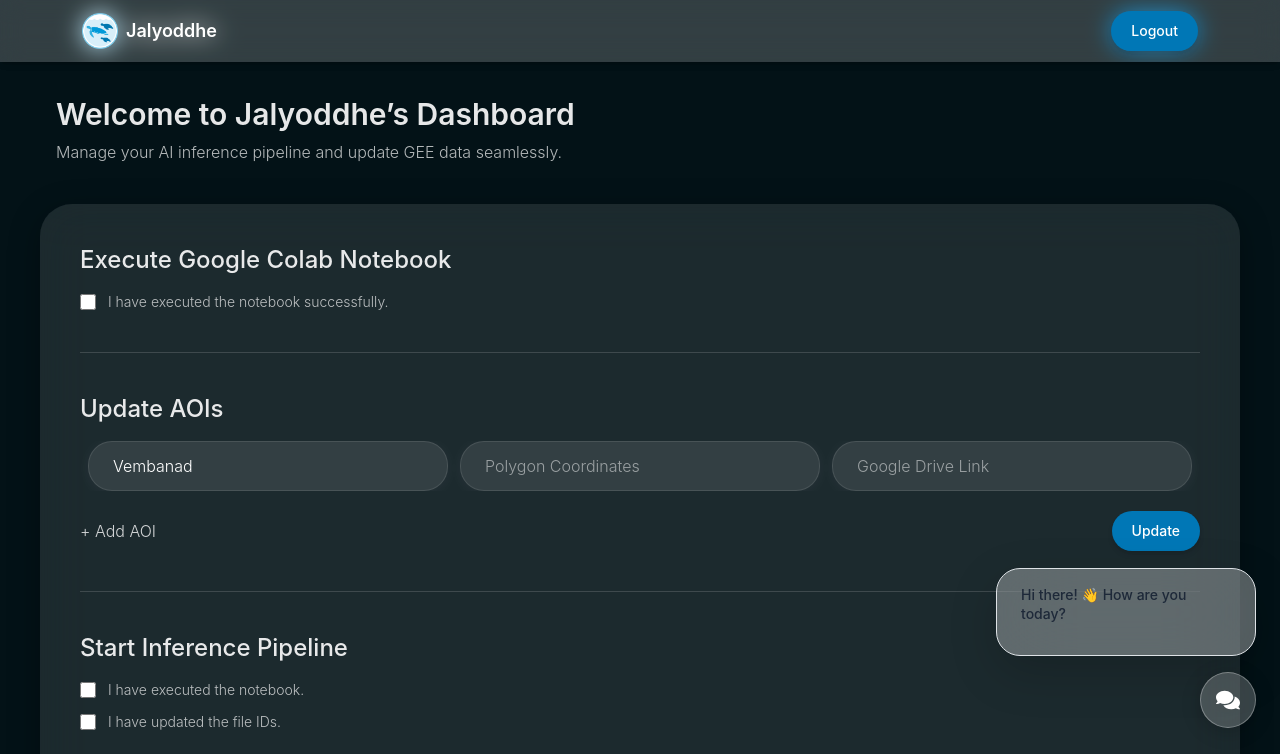
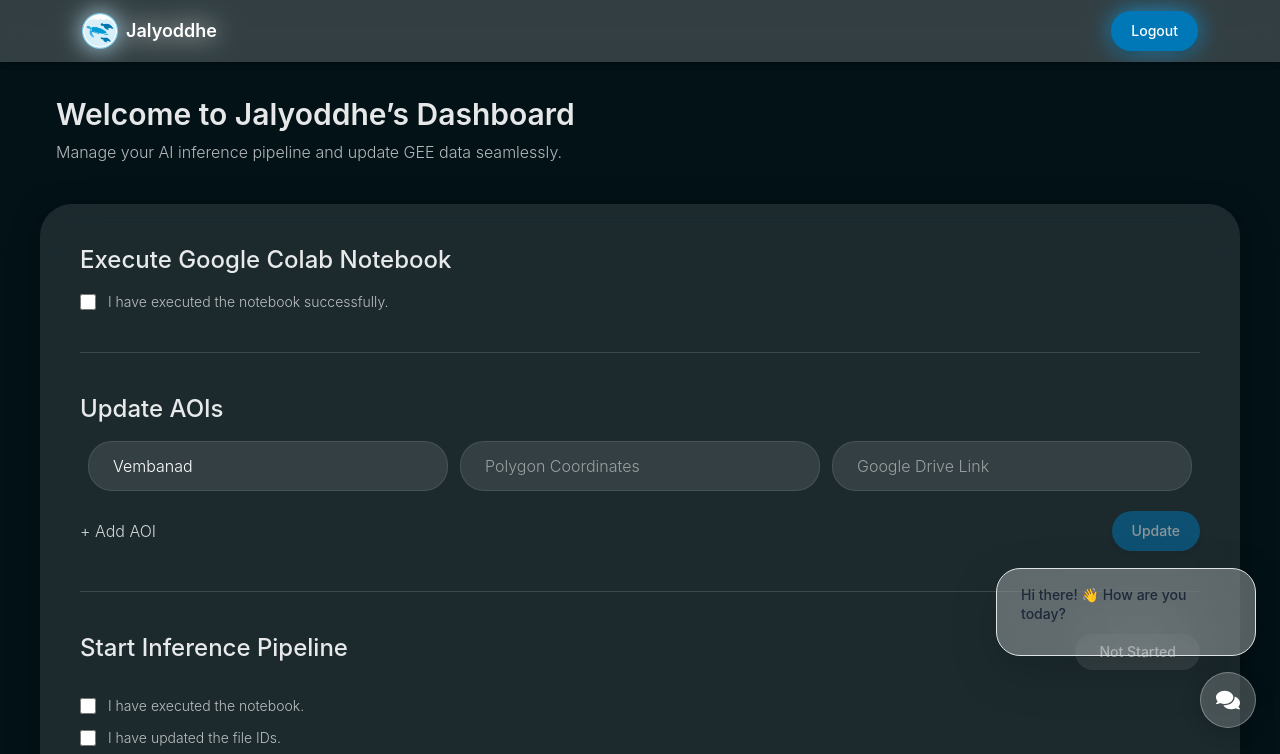
Before and after one commit to Mayuresh-22/jalyoddhe, a React (Vite) app in the folder frontend/jalyoddhe/: page /admin/dashboard in a window 1280 px wide. Shown: the top 754 px of the page. Built offline with nearby package versions, Linux system fonts and the light colour scheme.

Commit message:
Add status indicators and sequential execution logic in the AdminDashboard page

```diff
--- a/frontend/jalyoddhe/src/index.css
+++ b/frontend/jalyoddhe/src/index.css
@@ -118,3 +118,18 @@ body {
 html {
   scroll-behavior: smooth;
 }
+
+@keyframes heartbeatGlow {
+  0%, 100% {
+    background-color: rgba(255, 255, 255, 0.12);
+    box-shadow: 0 0 4px rgba(255, 255, 255, 0.2);
+  }
+  50% {
+    background-color: rgba(255, 255, 255, 0.24);
+    box-shadow: 0 0 8px rgba(255, 255, 255, 0.35);
+  }
+}
+
+.heartbeat {
+  animation: heartbeatGlow 1.4s ease-in-out infinite;
+}
--- a/frontend/jalyoddhe/src/pages/AdminDashboard.jsx
+++ b/frontend/jalyoddhe/src/pages/AdminDashboard.jsx
@@ -6,10 +6,17 @@ const AdminDashboard = () => {
   const [aoiList, setAoiList] = useState([
     { name: "Vembanad", polygon: "", driveLink: "" },
   ]);
+
   const [executedColab, setExecutedColab] = useState(false);
   const [executedNB, setExecutedNB] = useState(false);
   const [updatedIds, setUpdatedIds] = useState(false);
+
   const [isProcessing, setIsProcessing] = useState(false);
+  const [isUpdating, setIsUpdating] = useState(false);
+
+  const [updateStatus, setUpdateStatus] = useState(null);
+
+  const [pipelineStatus, setPipelineStatus] = useState("Not Started");
 
   const handleAOIChange = (index, field, value) => {
     const updated = [...aoiList];
@@ -22,27 +29,66 @@ const AdminDashboard = () => {
 
   const handleUpdate = (e) => {
     e.preventDefault();
-    alert("AOIs updated successfully!");
+
+    if (!executedColab) {
+      alert("Please execute the notebook first!");
+      return;
+    }
+
+    setIsUpdating(true);
+
+    const anyEmpty = aoiList.some(
+      (aoi) => !aoi.name || !aoi.polygon || !aoi.driveLink
+    );
+
+    if (anyEmpty) {
+      setUpdateStatus({
+        type: "error",
+        msg: "Update failed! Please fill all required fields.",
+      });
+      setIsUpdating(false);
+      return;
+    }
+
+    setTimeout(() => {
+      setUpdateStatus({
+        type: "success",
+        msg: "AOIs updated successfully!",
+      });
+      setIsUpdating(false);
+    }, 2000);
   };
 
   const handleStartInference = () => {
     if (!executedNB || !updatedIds) {
-      alert("Please confirm both steps before starting inference.");
+      alert("Please complete all previous steps.");
       return;
     }
+
     setIsProcessing(true);
+
+    setPipelineStatus("Started");
+
     setTimeout(() => {
+      setPipelineStatus("Processing");
+    }, 3000);
+
+    setTimeout(() => {
+      setPipelineStatus("Completed");
       setIsProcessing(false);
-      alert("Inference pipeline started successfully!");
-    }, 2000);
+    }, 9000);
   };
+
+  const isUpdateLocked = !executedColab;
+  const isStartLocked = !executedNB || !updatedIds;
 
   return (
     <div className="!bg-[#031217] !text-white inter-300 !min-h-screen">
       <NavbarComponent isDashboardPage={true} />
 
       <div className="!px-10 !pt-24 !pb-4 !space-y-12">
-        {/* Header Section */}
+
+        {/* Header Section*/}
         <section className="!mb-10 !px-4">
           <h1 className="!text-3xl !font-semibold !text-white/90 !mb-2">
             Welcome to Jalyoddhe’s Dashboard
@@ -53,11 +99,13 @@ const AdminDashboard = () => {
         </section>
 
         <section className="!bg-white/10 !backdrop-blur-xl !rounded-4xl !shadow-[0_8px_32px_rgba(0,0,0,0.3)] !p-10 !space-y-10">
-          {/* Execute Notebook Section */}
+
+          {/* Notebook Execution Section */}
           <div id="execute">
             <h2 className="!text-2xl !font-medium !mb-4 !text-white/90">
               Execute Google Colab Notebook
             </h2>
+
             <div className="!flex !items-center !gap-3">
               <input
                 type="checkbox"
@@ -73,7 +121,7 @@ const AdminDashboard = () => {
 
           <hr className="!border-t !border-white/60" />
 
-          {/* Update AOIs Section */}
+          {/* UPDATE AOIs Section */}
           <div id="update">
             <h2 className="!text-2xl !font-medium !text-white/90 !mb-4">
               Update AOIs
@@ -91,7 +139,7 @@ const AdminDashboard = () => {
                         onChange={(e) =>
                           handleAOIChange(index, "name", e.target.value)
                         }
-                        className="!flex-1 !bg-white/10 !rounded-3xl !py-3 !px-6 !border !border-white/10 !shadow-[0_2px_15px_rgba(255,255,255,0.05)] !transition-all hover:!bg-white/20"
+                        className="!flex-1 !bg-white/10 !rounded-3xl !py-3 !px-6 !border !border-white/10 hover:!bg-white/20"
                       />
                       <input
                         type="text"
@@ -100,7 +148,7 @@ const AdminDashboard = () => {
                         onChange={(e) =>
                           handleAOIChange(index, "polygon", e.target.value)
                         }
-                        className="!flex-1 !bg-white/10 !rounded-3xl !py-3 !px-6 !border !border-white/10 !shadow-[0_2px_15px_rgba(255,255,255,0.05)] !transition-all hover:!bg-white/20"
+                        className="!flex-1 !bg-white/10 !rounded-3xl !py-3 !px-6 !border !border-white/10 hover:!bg-white/20"
                       />
                       <input
                         type="text"
@@ -109,7 +157,7 @@ const AdminDashboard = () => {
                         onChange={(e) =>
                           handleAOIChange(index, "driveLink", e.target.value)
                         }
-                        className="!flex-1 !bg-white/10 !rounded-3xl !py-3 !px-6 !border !border-white/10 !shadow-[0_2px_15px_rgba(255,255,255,0.05)] !transition-all hover:!bg-white/20"
+                        className="!flex-1 !bg-white/10 !rounded-3xl !py-3 !px-6 !border !border-white/10 hover:!bg-white/20"
                       />
                     </div>
                   </div>
@@ -120,23 +168,57 @@ const AdminDashboard = () => {
                 <button
                   type="button"
                   onClick={addAOI}
-                  className="!text-white/80 hover:!text-white !transition-all !duration-300"
+                  className="!text-white/80 hover:!text-white !transition-all"
                 >
                   + Add AOI
                 </button>
 
-                <PrimaryButton type="submit" text="Update" />
+                <div
+                  onClick={() => {
+                    if (isUpdateLocked) alert("Please execute the notebook first!");
+                  }}
+                  className={`${isUpdateLocked ? "opacity-50 cursor-not-allowed" : ""}`}
+                >
+                  <PrimaryButton
+                    type="submit"
+                    text="Update"
+                    disabled={isUpdating}
+                  />
                 </div>
+              </div>
+
+              {updateStatus && (
+                <p
+                  className={`!text-sm !mt-3 ${updateStatus.type === "success"
+                      ? "!text-green-400"
+                      : "!text-red-400"
+                    }`}
+                >
+                  {updateStatus.msg}
+                </p>
+              )}
             </form>
           </div>
 
           <hr className="!border-t !border-white/60" />
 
-          {/* Start Inference Section */}
+          {/* START INFERENCE Section */}
           <div id="inference">
-            <h2 className="!text-2xl !font-medium !mb-4 !text-white/90">
+
+            <div className="!flex !justify-between !items-center !mb-6">
+              <h2 className="!text-2xl !font-medium !text-white/90">
                 Start Inference Pipeline
               </h2>
+
+              <div
+                className={`
+                  px-6 py-2 rounded-full text-sm font-medium bg-white/10 text-white
+                  ${pipelineStatus === "Started" || pipelineStatus === "Processing" ? "heartbeat" : ""}
+                `}
+              >
+                {pipelineStatus}
+              </div>
+            </div>
 
             <div className="!space-y-3 !mb-6">
               <div className="!flex !items-center !gap-3">
@@ -164,6 +246,13 @@ const AdminDashboard = () => {
               </div>
             </div>
 
+            <div
+              onClick={() => {
+                if (isStartLocked)
+                  alert("Please complete previous steps before starting inference.");
+              }}
+              className={`${isStartLocked ? "opacity-50 cursor-not-allowed" : ""}`}
+            >
               <PrimaryButton
                 text="Start Inference Pipeline"
                 onClick={handleStartInference}
@@ -171,6 +260,8 @@ const AdminDashboard = () => {
                 fullWidth
               />
             </div>
+          </div>
+
         </section>
       </div>
     </div>
```
Lines whose indentation alone changed are shown as unchanged.
